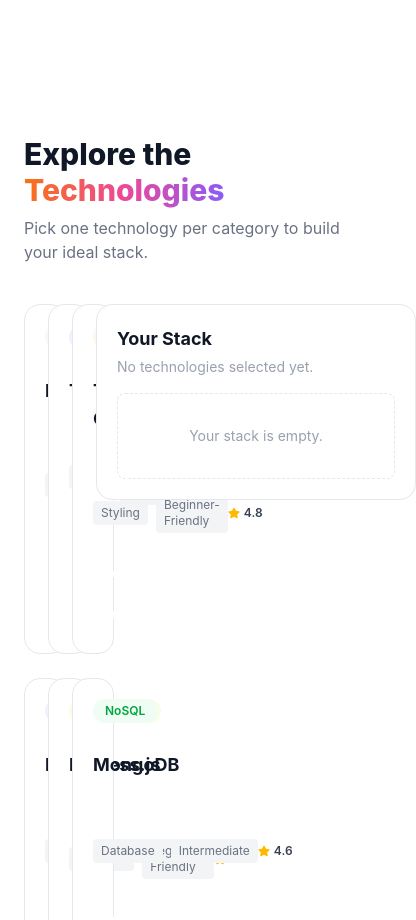
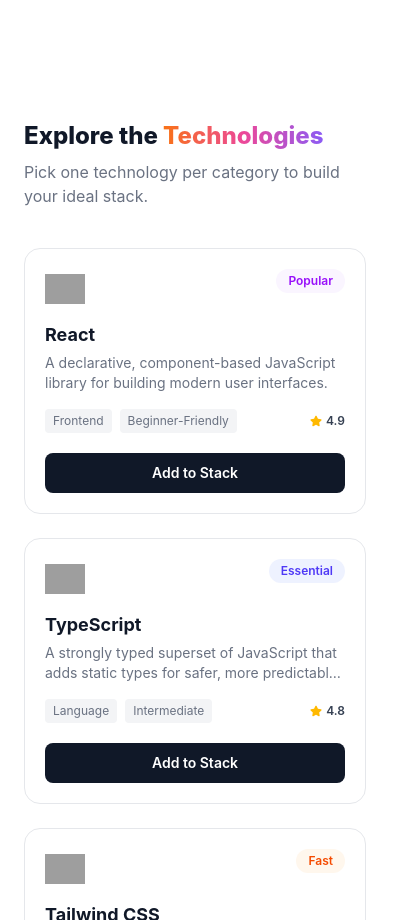
Before and after one commit to ABiR994/DevStack, a React (Vite) app: page / in a window 390 px wide. Shown: the part 960-1880 px from the top of the page, 416 px wide, since content can reach past the window. Built offline with nearby package versions, Linux system fonts and the light colour scheme; grey boxes are pictures that could not be loaded.

Commit message:
Technologies section made responsive

```diff
--- a/src/components/Technologies.tsx
+++ b/src/components/Technologies.tsx
@@ -43,21 +43,21 @@
   };
 
   return (
-    <section id="technologies" className="max-w-7xl mx-auto px-6 py-16">
-      <h2 className="text-3xl font-extrabold text-gray-900">
+    <section id="technologies" className="max-w-7xl mx-auto px-6 py-12 md:py-16">
+      <h2 className="text-2xl md:text-3xl font-extrabold text-gray-900">
         Explore the <span className="text-gradient-brand">Technologies</span>
       </h2>
       <p className="mt-2 text-gray-500">
         Pick one technology per category to build your ideal stack.
       </p>
 
-      <div className="mt-10 flex items-start gap-6">
+      <div className="mt-10 flex flex-col lg:flex-row items-start gap-6">
         {isLoading ? (
           <div className="flex flex-1 justify-center py-24">
             <span className="loading loading-spinner loading-lg text-primary" />
           </div>
         ) : (
-          <div className="grid flex-1 grid-cols-3 gap-6">
+          <div className="grid flex-1 w-full grid-cols-1 sm:grid-cols-2 lg:grid-cols-3 gap-6">
             {technologies.map((technology) => (
               <TechCard
                 key={technology.id}
--- a/src/components/YourStack.tsx
+++ b/src/components/YourStack.tsx
@@ -11,7 +11,7 @@
   const isEmpty = stack.length === 0;
 
   return (
-    <aside className="w-80 flex-shrink-0 rounded-2xl border border-gray-200 bg-white p-5">
+    <aside className="w-full lg:w-80 flex-shrink-0 rounded-2xl border border-gray-200 bg-white p-5">
       <h3 className="text-lg font-bold text-gray-900">Your Stack</h3>
       <p className="mt-1 text-sm text-gray-400">
         {isEmpty
```
